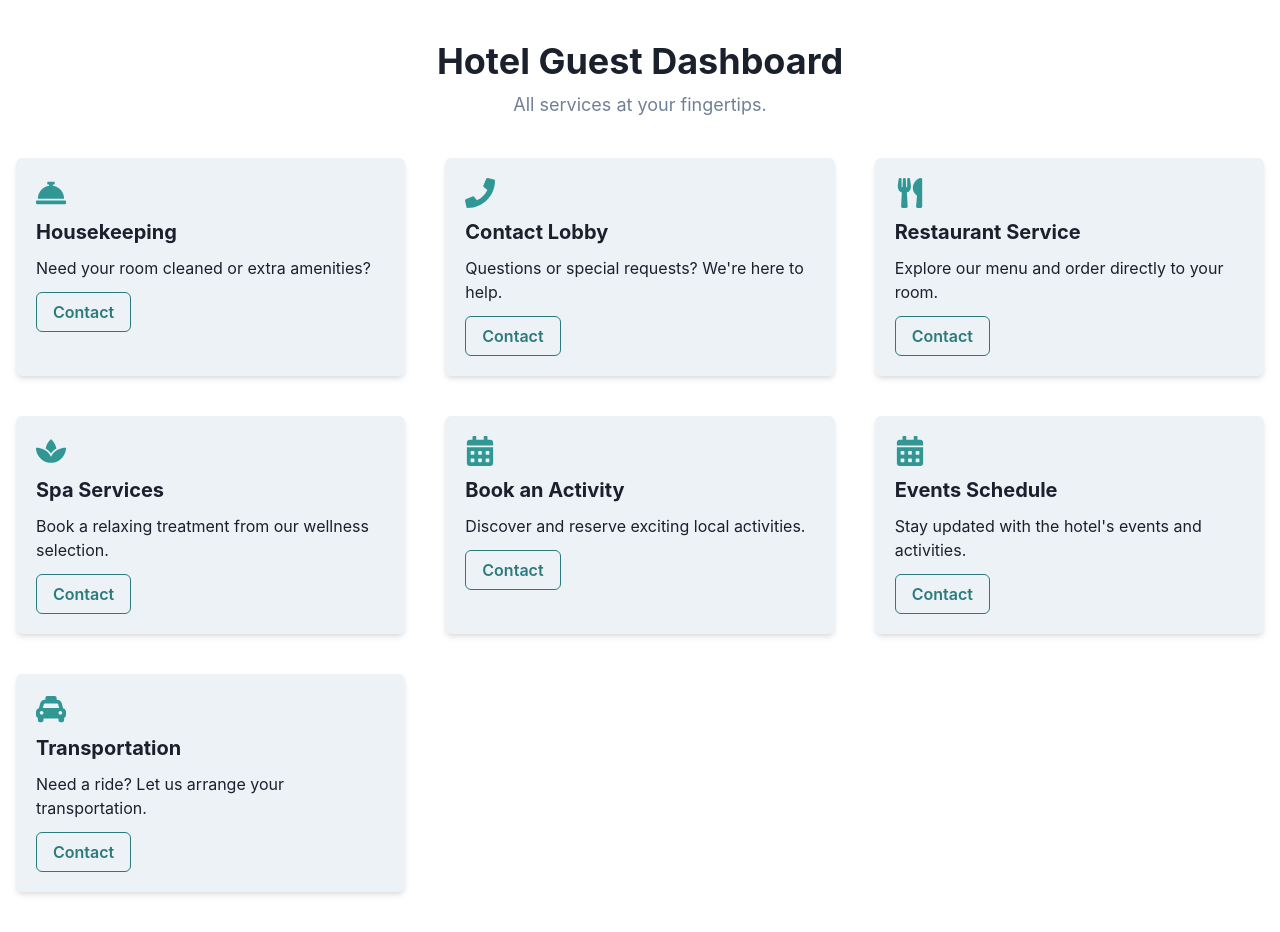
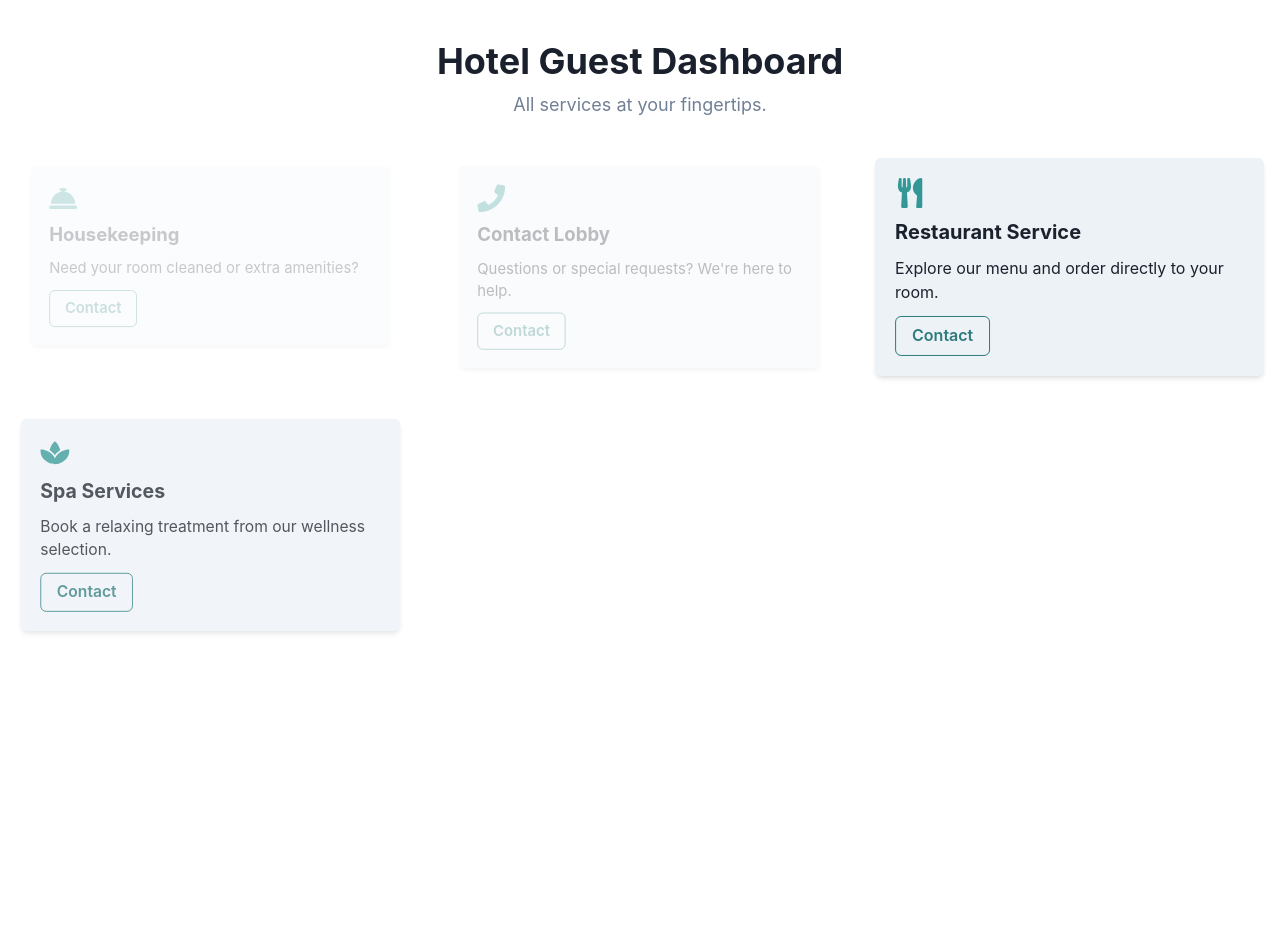
Before and after one commit to GPT-Engineer-App/elegant-hotel-controls, a React (Vite) app: page / in a window 1280 px wide. Built offline with nearby package versions, Linux system fonts and the light colour scheme.

Commit message:
Added intro animations to each `ServiceCard` on the main screen using Chakra UI's `useDisclosure` and `ScaleFade` components, with a staggered delay for a sequential animation effect.
Prompt: The main screen should have an intro animation for each button

```diff
--- a/src/pages/Index.jsx
+++ b/src/pages/Index.jsx
@@ -1,10 +1,20 @@
-import { Box, Button, Container, Heading, SimpleGrid, Text, VStack, Image, Center, useColorModeValue } from "@chakra-ui/react";
+import { Box, Button, Container, Heading, SimpleGrid, Text, VStack, Image, Center, useColorModeValue, useDisclosure, ScaleFade, useTheme } from "@chakra-ui/react";
 import { FaConciergeBell, FaUtensils, FaSpa, FaTaxi, FaCalendarAlt, FaPhone } from "react-icons/fa";
+import { useEffect, useRef } from "react";
 
 const Index = () => {
   const cardBackgroundColor = useColorModeValue("gray.100", "gray.700");
 
-  const ServiceCard = ({ icon, title, description }) => (
+  const ServiceCard = ({ icon, title, description, delay }) => {
+    const { isOpen, onToggle } = useDisclosure();
+
+    useEffect(() => {
+      const timeoutId = setTimeout(onToggle, delay);
+      return () => clearTimeout(timeoutId);
+    }, [delay, onToggle]);
+
+    return (
+      <ScaleFade initialScale={0.9} in={isOpen}>
         <VStack p={5} bg={cardBackgroundColor} boxShadow="md" rounded="md" align="start" spacing={3}>
           <Box fontSize="3xl" color="teal.500">
             {icon}
@@ -15,7 +25,9 @@ const Index = () => {
             Contact
           </Button>
         </VStack>
+      </ScaleFade>
     );
+  };
 
   return (
     <Container maxW="container.xl" py={10}>
@@ -30,13 +42,13 @@ const Index = () => {
         </VStack>
       </Center>
       <SimpleGrid columns={{ base: 1, md: 2, lg: 3 }} spacing={10}>
-        <ServiceCard icon={<FaConciergeBell />} title="Housekeeping" description="Need your room cleaned or extra amenities?" />
-        <ServiceCard icon={<FaPhone />} title="Contact Lobby" description="Questions or special requests? We're here to help." />
-        <ServiceCard icon={<FaUtensils />} title="Restaurant Service" description="Explore our menu and order directly to your room." />
-        <ServiceCard icon={<FaSpa />} title="Spa Services" description="Book a relaxing treatment from our wellness selection." />
-        <ServiceCard icon={<FaCalendarAlt />} title="Book an Activity" description="Discover and reserve exciting local activities." />
-        <ServiceCard icon={<FaCalendarAlt />} title="Events Schedule" description="Stay updated with the hotel's events and activities." />
-        <ServiceCard icon={<FaTaxi />} title="Transportation" description="Need a ride? Let us arrange your transportation." />
+        <ServiceCard icon={<FaConciergeBell />} title="Housekeeping" description="Need your room cleaned or extra amenities?" delay={100} />
+        <ServiceCard icon={<FaPhone />} title="Contact Lobby" description="Questions or special requests? We're here to help." delay={200} />
+        <ServiceCard icon={<FaUtensils />} title="Restaurant Service" description="Explore our menu and order directly to your room." delay={300} />
+        <ServiceCard icon={<FaSpa />} title="Spa Services" description="Book a relaxing treatment from our wellness selection." delay={400} />
+        <ServiceCard icon={<FaCalendarAlt />} title="Book an Activity" description="Discover and reserve exciting local activities." delay={500} />
+        <ServiceCard icon={<FaCalendarAlt />} title="Events Schedule" description="Stay updated with the hotel's events and activities." delay={600} />
+        <ServiceCard icon={<FaTaxi />} title="Transportation" description="Need a ride? Let us arrange your transportation." delay={700} />
       </SimpleGrid>
     </Container>
   );
```
Lines whose indentation alone changed are shown as unchanged.
